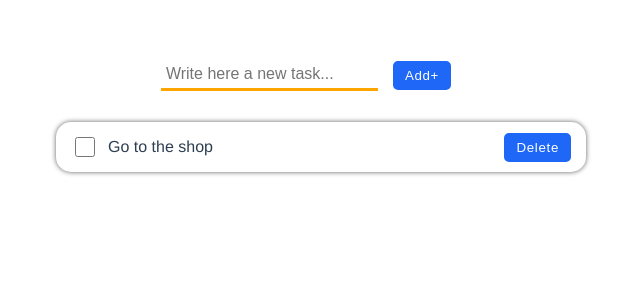
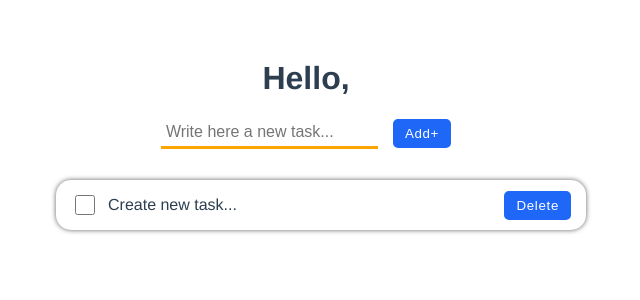
Before and after one commit to Jemir0/todo-vue3-test, a Vue app: page / in a window 1280 px wide. Shown: the top 300 px of the page, without its empty margins (334-974 px from the left). Built offline with nearby package versions, Linux system fonts and the light colour scheme.

Commit message:
add username

```diff
--- a/src/components/ToDo.vue
+++ b/src/components/ToDo.vue
@@ -1,5 +1,6 @@
 <template>
-    <div class="hello">
+    <div>
+        <h1 class="title">Hello, {{ username }}</h1>
         <div class="add_wrapper">
             <input v-model="newTodo" type="text" class="add_input" placeholder="Write here a new task...">
             <button @click="addTodo" class="btn">Add+</button>
@@ -21,12 +22,16 @@ export default {
     name: 'ToDo',
     data() {
         return {
-            todoItems: [{ title: 'Go to the shop', isdone: false }],
-            newTodo: ''
+            todoItems: [{ title: 'Create new task...', isdone: false }],
+            newTodo: '',
+            username: ''
         }
     },
     updated() {
         localStorage.setItem('todos', JSON.stringify(this.todoItems))
+    },
+    beforeMount() {
+        localStorage.getItem('username') !== null ? this.username = localStorage.getItem('username') : async () => {this.username = await prompt('What is your name?')}
     },
     mounted() {
         localStorage.getItem('todos') !== null ? this.todoItems = JSON.parse(localStorage.getItem('todos')) : void 0
```
